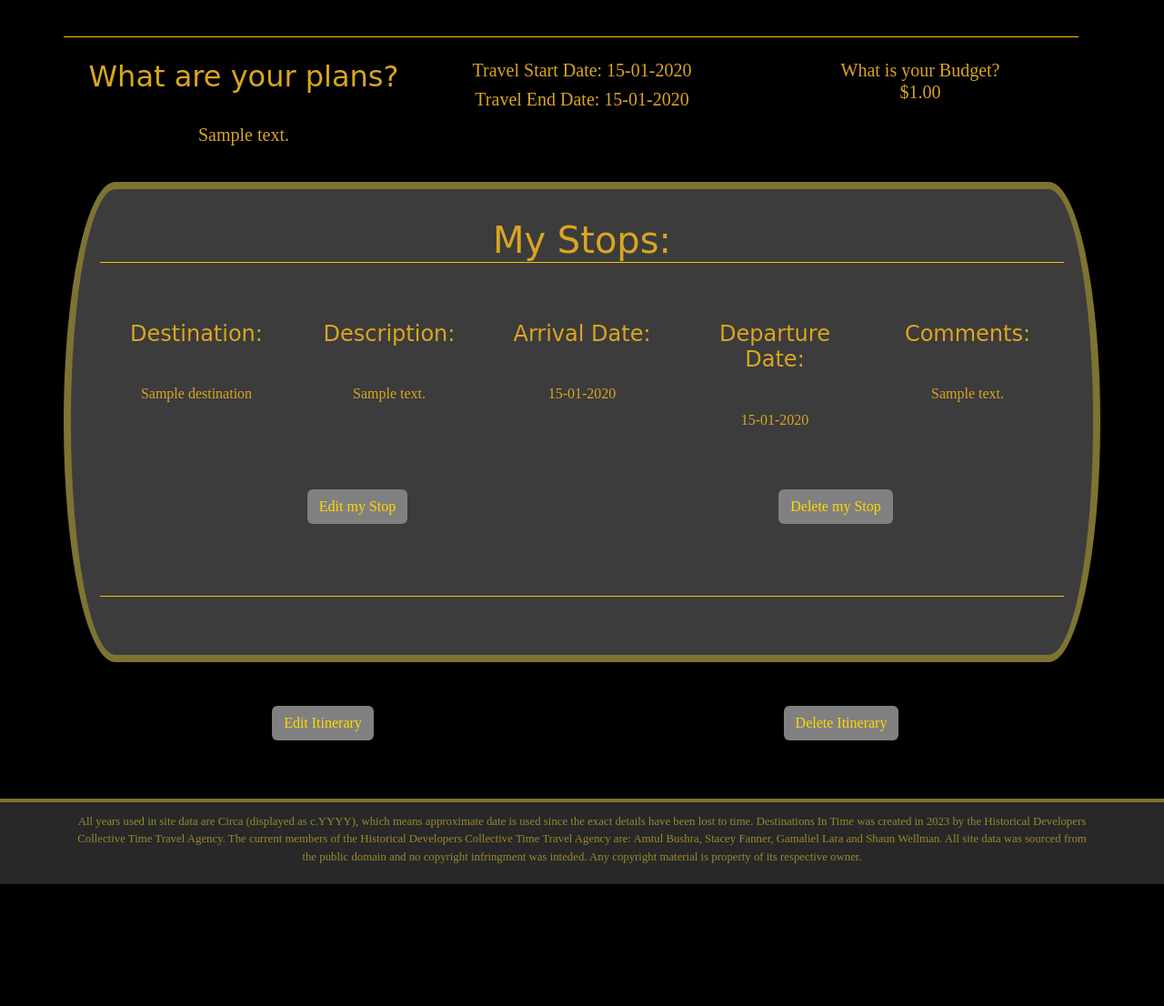
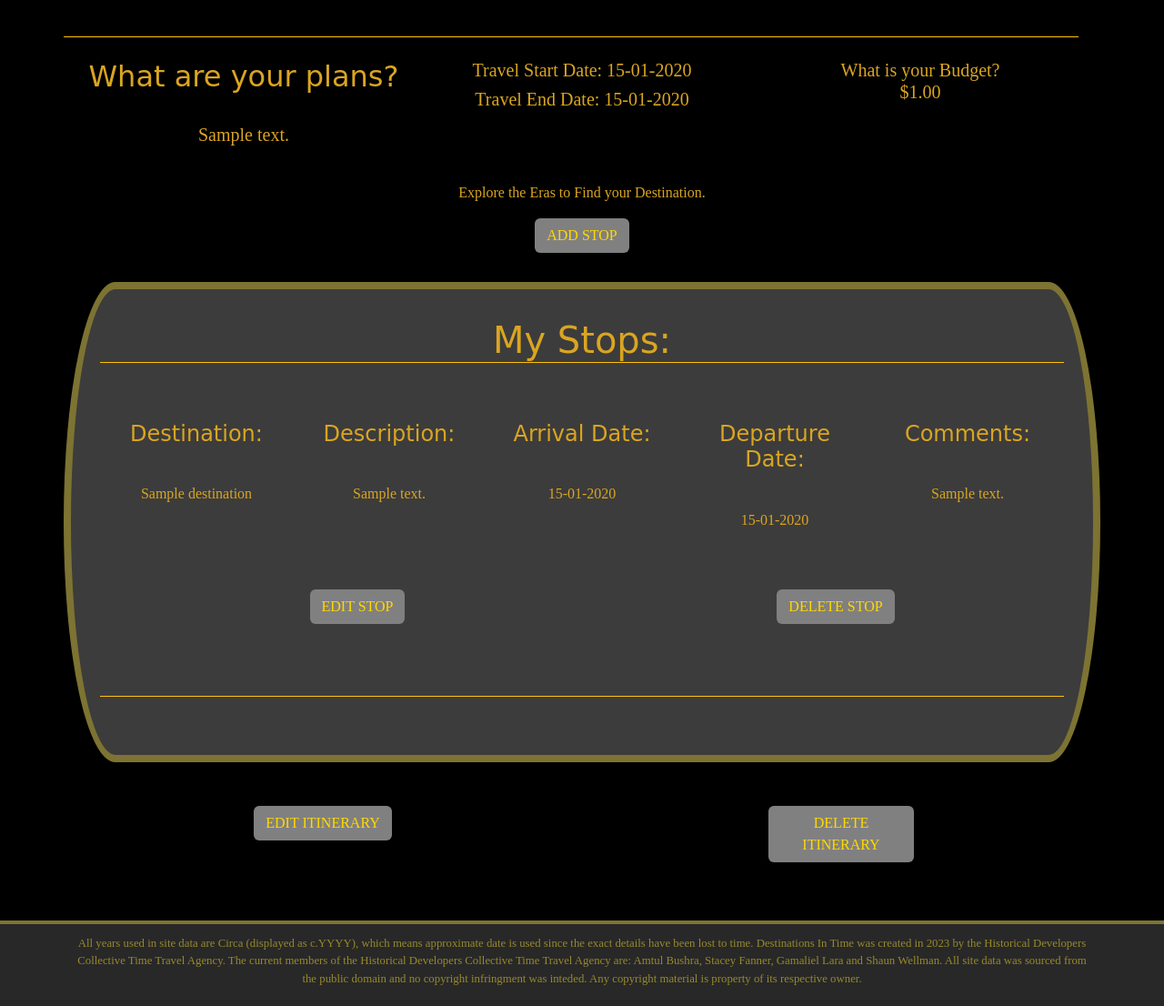
Before and after one commit to BUSAMT/DestinationInTime, a Django app: page /itins/1/ in a window 1280 px wide. Shown: the part 323-1429 px from the top of the page at 91% size. Before the commit the page ends 1295 px from the top, so only its background shows below. Run offline with Django 4.2, Linux system fonts and the light colour scheme; a user stored in the database is signed in; tables that the repository leaves empty hold one stand-in row (values such as "Sample post"); some web fonts are replaced.

Commit message:
btn restyling & Itins Detail 'Add Stop' btn

```diff
--- a/main_app/templates/destinations/detail.html
+++ b/main_app/templates/destinations/detail.html
@@ -46,7 +46,7 @@
             <div class="col text-center">
                 <h4 class="sub-title">Price Range: {{ destination.price_range }}</h4>
                 <a href="{% url 'add_stop' era.id destination.id %}">
-                    <button class="btn">Add to Itinerary</button>
+                    <button class="btn">ADD TO ITINERARY</button>
                 </a>
             </div>
         </div>
--- a/main_app/templates/itins/add_stop.html
+++ b/main_app/templates/itins/add_stop.html
@@ -31,7 +31,7 @@
                     {{form.end_date_at_dest|as_crispy_field}}
                     {{form.comments|as_crispy_field}}
                 </table>
-                <input type="submit" value="Submit" class="btn">
+                <input type="submit" value="SUBMIT" class="btn">
             </div>
         </form>
 
--- a/main_app/templates/itins/delete_stop.html
+++ b/main_app/templates/itins/delete_stop.html
@@ -18,7 +18,7 @@
         <div class="col form-filler">
             <form method="post">
                 {% csrf_token %}
-                <button type="submit" class="btn">Delete</button>
+                <button type="submit" class="btn">DELETE</button>
             </form>
         </div>
         <div class="col"></div>
--- a/main_app/templates/itins/detail.html
+++ b/main_app/templates/itins/detail.html
@@ -25,6 +25,13 @@
             <h5>What is your Budget? <br> ${{ itinerary.user_budget|floatformat:2|safe }}</h5>
             </div>
         </div>
+    </div>
+
+    <div class="padder"></div>
+
+    <div class="text-center">
+        <p>Explore the Eras to Find your Destination.</p>
+        <a href="{% url 'home'  %}" class="btn">ADD STOP</a>
     </div>
 
     <div class="padder"></div>
@@ -71,14 +78,14 @@
                     <div class="padder"></div>
                     <div class="padder"></div>
                 <div class="row">
-                    <div class="col d-flex flex-row justify-content-center"">
+                    <div class="col d-flex flex-row justify-content-center">
                         <a href="{% url 'edit_stop' itinerary.id stop.id %}">
-                            <button class="btn">Edit my Stop</button>
+                            <button class="btn">EDIT STOP</button>
                         </a>
                     </div>
                     <div class="col d-flex justify-content-center">
                         <a href="{% url 'delete_stop' itinerary.id stop.id %}">
-                            <button class="btn">Delete my Stop</button>
+                            <button class="btn">DELETE STOP</button>
                         </a>
                     </div>
                 </div>
@@ -91,21 +98,21 @@
                 <div class="text-center">
                     <p>You Have No Stops! Start Your Adventures!</p>
                     <p>Explore the Eras to Find your Destination.</p>
-                    <a href="{% url 'home'  %}" class="btn">Add Stops</a>
+                    <a href="{% url 'home'  %}" class="btn">ADD STOP</a>
                 </div>
             {% endif %}
         </div>
     </div>
 
     <div class="row">
-        <div class="col d-flex flex-row justify-content-center"">
+        <div class="col d-flex flex-row justify-content-center">
             <a href="{% url 'itins_update' itinerary.id %}">
-                <button class="btn">Edit Itinerary</button>
+                <button class="btn">EDIT ITINERARY</button>
             </a>
         </div>
         <div class="col d-flex justify-content-center">
             <a href="{% url 'itins_delete' itinerary.id %}">
-                <button class="btn">Delete Itinerary</button>
+                <button class="btn">DELETE ITINERARY</button>
             </a>
         </div>
         <div class="padder"></div>
--- a/main_app/templates/itins/edit_stop.html
+++ b/main_app/templates/itins/edit_stop.html
@@ -22,14 +22,14 @@
                     {{form.end_date_at_dest|as_crispy_field}}
                     {{form.comments|as_crispy_field}}
                 </table>
-                <button class="btn" type="submit">Save</button>
+                <button class="btn" type="submit">SAVE</button>
             </form>
         </div>
         <div class="col"></div>
         <div class="row">
             <div class="col"></div>
             <div class="col d-flex justify-content-center">
-                <a href="{% url 'itins_detail' itinerary.id %}"><button class="btn">Back to Itinerary</button></a>
+                <a href="{% url 'itins_detail' itinerary.id %}"><button class="btn">Cancel</button></a>
             </div>
             <div class="col"></div>
         </div>
--- a/main_app/templates/main_app/itinerary_confirm_delete.html
+++ b/main_app/templates/main_app/itinerary_confirm_delete.html
@@ -26,7 +26,7 @@
             <div class="col form-filler">
                 <form action="" method="POST">
                     {% csrf_token %}
-                    <input type="submit" value="Delete" class="btn">
+                    <input type="submit" value="DELETE" class="btn">
                 </form>
             </div>
             <div class="col"></div>
--- a/main_app/templates/main_app/itinerary_form.html
+++ b/main_app/templates/main_app/itinerary_form.html
@@ -30,7 +30,7 @@
                     <div class="padder"></div>
                     <div class="row">
                         <div class="col d-flex flex-row justify-content-start">
-                            <input type="submit" value="Submit" class="btn">
+                            <input type="submit" value="SUBMIT" class="btn">
                         </div>
                     </div>
 
--- a/main_app/templates/registration/login.html
+++ b/main_app/templates/registration/login.html
@@ -26,7 +26,7 @@
 		<div class="row">
 			<div class="col d-flex flex-row justify-content-center">
 				<input type="hidden" name="next" value="{{ next }}">
-				<button type="submit" class="btn">Login</button>
+				<button type="submit" class="btn">LOGIN</button>
 			</div>
 		</div>
 	</form>
--- a/main_app/templates/registration/signup.html
+++ b/main_app/templates/registration/signup.html
@@ -35,7 +35,7 @@
 
         <div class="row">
             <div class="col d-flex flex-row justify-content-center">
-                <input type="submit" class="btn" value="Sign Up">
+                <input type="submit" class="btn" value="SIGN UP">
             </div>
         </div>
 
```
